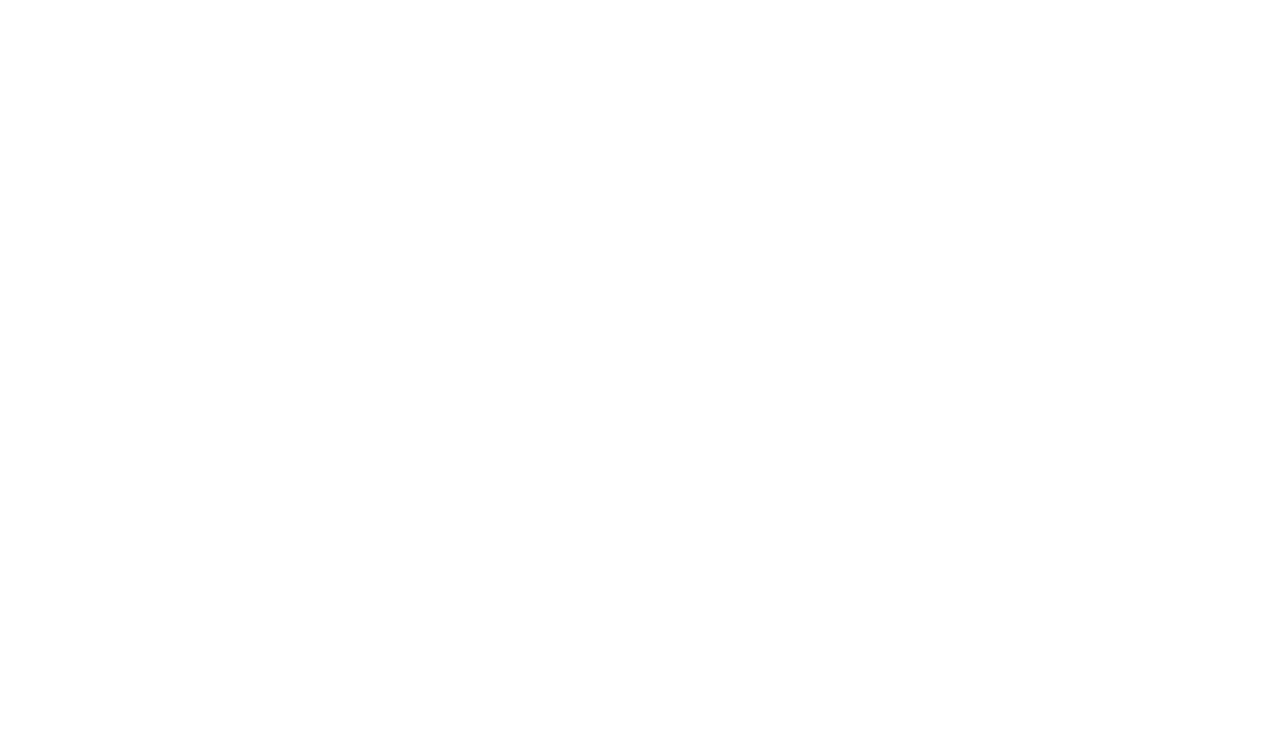
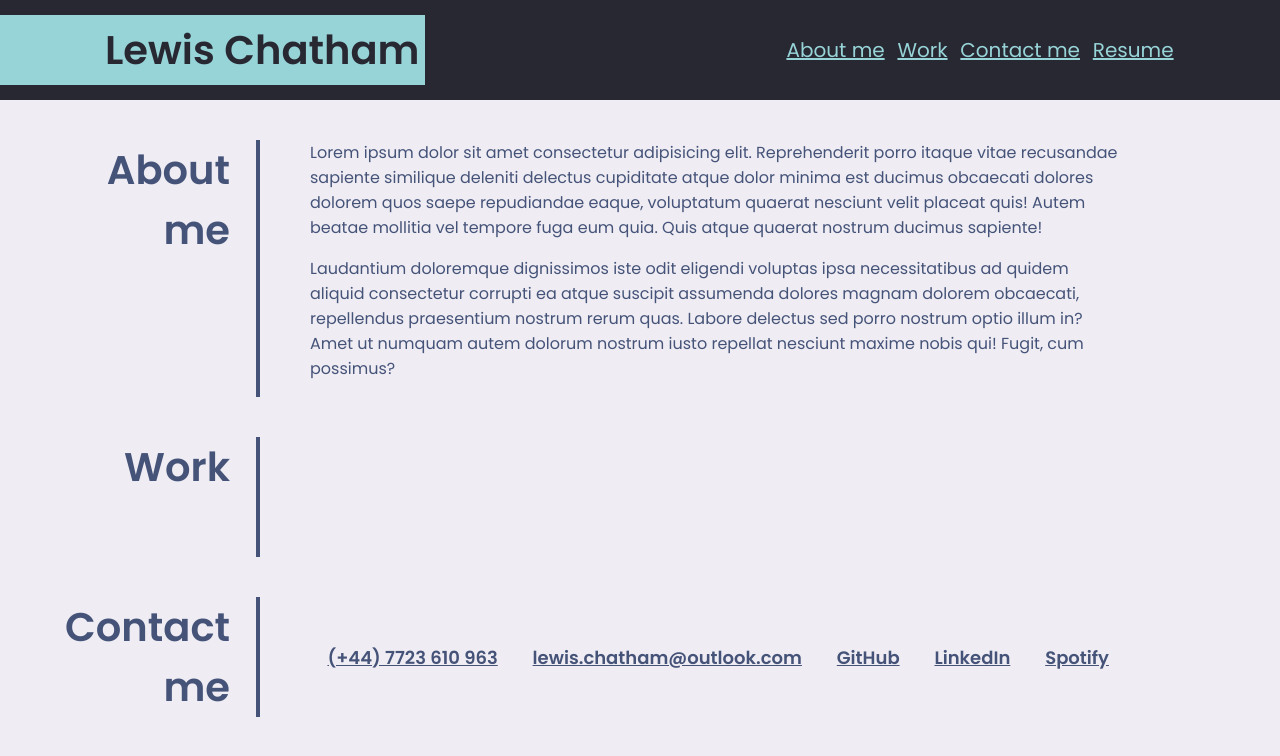
Before and after one commit to LewisChatham/Portfolio, a plain HTML site: page index.html in a window 1280 px wide. Drawn offline with Linux system fonts and the light colour scheme.

Commit message:
added basic html structure and styling

```diff
--- a/assets/css/style.css
+++ b/assets/css/style.css
@@ -0,0 +1,110 @@
+:root {
+    --color-primary: #97d4d8;
+    --color-secondary: #455379;
+    --color-dark: rgb(40, 40, 50);
+    --color-background: rgb(239, 237, 243);
+}
+
+html {
+    font-size: 62.5%;
+}
+
+body {
+    font-family: Poppins, sans-serif;
+    background: var(--color-background)
+}
+
+a {
+    text-decoration: none;
+}
+
+.navigation-bar {
+    background: var(--color-dark);
+    min-height: 10rem;
+    display: flex;
+    justify-content: space-between;
+    align-items: center;
+    padding: 0 10rem 0 0;
+}
+
+h1.logo a {
+    font-size: 4rem;
+    font-weight: 600;
+    padding-left: 10rem;
+    color: var(--color-dark);
+}
+
+.navigation-bar ul {
+    display: flex;
+    justify-content: space-around;
+    width: 40rem;
+    list-style: none;
+}
+
+.navigation-bar li a:link {
+    color: var(--color-primary);
+    font-size: 2rem;
+    font-weight: 400;
+    text-decoration: underline;
+}
+
+
+.navigation-bar li:hover {
+    transform: scale(105%);
+}
+
+.primary-bg {
+    padding: .5rem;
+    background: var(--color-primary);
+}
+
+.hero {
+    background-image: url();
+}
+
+section.main-section h2 {
+    position: absolute;
+    left: -20rem;
+    width: 17rem;
+    text-align: right;
+    color: var(--color-secondary);
+    font-size: 4rem;
+    font-weight: 600;
+}
+
+section.main-section {
+    border-left: .4rem var(--color-secondary) solid;
+    min-height: 12rem;
+    margin-left: 20%;
+    margin-top: 4rem;
+    position: relative;
+}
+
+.content {
+    display: flex;
+    flex-wrap: wrap;
+    padding: 0 12vw 0 5rem;
+    color: var(--color-secondary);
+}
+
+.content p {
+    font-size: 1.6rem;
+    line-height: 2.5rem;
+    margin-bottom: 1.6rem;
+}
+
+.contact-me .links {
+    list-style: none;
+    height: 12rem;
+    width: 100%;
+    display: flex;
+    justify-content: space-around;
+    align-items: center;
+}
+
+.contact-me .content a {
+    text-decoration: underline;
+    color: var(--color-secondary);
+    font-weight: 600;
+    font-size: 1.8rem;
+}
--- a/index.html
+++ b/index.html
@@ -7,10 +7,57 @@
     <title>Document</title>
     <link rel="stylesheet" href="./assets/css/reset.css">
     <link rel="stylesheet" href="./assets/css/style.css">
+    <link rel="preconnect" href="https://fonts.gstatic.com">
+    <link href="https://fonts.googleapis.com/css2?family=Poppins:wght@200;400;600;700&display=swap" rel="stylesheet">
 </head>
 <body>
 
+    <header>
+        <section class="navigation-bar">
+            <h1 class="logo primary-bg"><a href="/">Lewis Chatham</a></h1>
+            <nav>
+                <ul>
+                    <li><a href="#">About me</a></li>
+                    <li><a href="#">Work</a></li>
+                    <li><a href="#">Contact me</a></li>
+                    <li><a href="#">Resume</a></li>
+                </ul>
+            </nav>
+        </section>
+        <section class="hero">
 
+        </section>
+    </header>
 
+    <main>
+        <section class="main-section about-me">
+            <h2>About me</h2>
+            <section class="content">
+                <p>Lorem ipsum dolor sit amet consectetur adipisicing elit. Reprehenderit porro itaque vitae recusandae sapiente similique deleniti delectus cupiditate atque dolor minima est ducimus obcaecati dolores dolorem quos saepe repudiandae eaque, voluptatum quaerat nesciunt velit placeat quis! Autem beatae mollitia vel tempore fuga eum quia. Quis atque quaerat nostrum ducimus sapiente!</p>
+                <p>Laudantium doloremque dignissimos iste odit eligendi voluptas ipsa necessitatibus ad quidem aliquid consectetur corrupti ea atque suscipit assumenda dolores magnam dolorem obcaecati, repellendus praesentium nostrum rerum quas. Labore delectus sed porro nostrum optio illum in? Amet ut numquam autem dolorum nostrum iusto repellat nesciunt maxime nobis qui! Fugit, cum possimus?</p>
+            </section>
+        </section>
+        <section class="main-section work">
+            <h2>Work</h2>
+            <section class="content">
+
+            </section>
+        </section>
+    </main>
+
+    <footer>
+        <section class="main-section contact-me">
+            <h2>Contact me</h2>
+            <section class="content">
+                <ul class="links">
+                    <li class="number"><a href="#">(+44) 7723 610 963</a></li>
+                    <li class="email"><a href="mailto:lewis.chatham@outlook.com">lewis.chatham@outlook.com</a></li>
+                    <li class="github"><a href="https://github.com/LewisChatham">GitHub</a></li>
+                    <li class="linkedIn"><a href="">LinkedIn</a></li>
+                    <li class="spotify"><a href="">Spotify</a></li>
+                </ul>
+            </section>
+        </section>
+    </footer>
 </body>
 </html>
```
